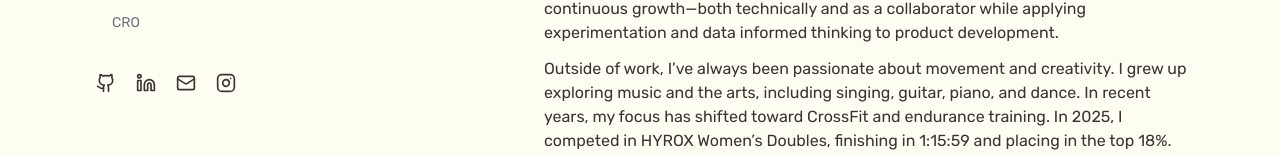
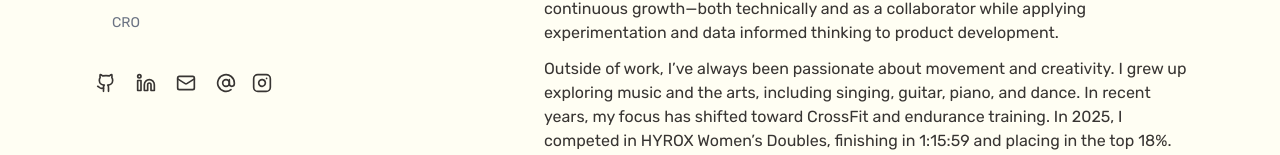
Before and after one commit to erika-goodwin/myproject-26-1-portfolio, a Next.js app: page / in a window 1280 px wide. Shown: the part 471-626 px from the top of the page. Built offline with nearby package versions, Linux system fonts and the light colour scheme.

Commit message:
Fix | email bug and added another option

```diff
--- a/components/sidebar.tsx
+++ b/components/sidebar.tsx
@@ -3,6 +3,7 @@
 import { Leaf } from "lucide-react";
 import { useActiveSection } from "@/hooks/useActivateSection";
 import { clsx } from "clsx";
+import { AtSign } from "lucide-react";
 
 import { profile } from "@/content/profile";
 import Image from "next/image";
@@ -63,15 +64,30 @@ export default function Sidebar() {
               <a
                 key={item.href}
                 href={item.href}
-                className="flex items-center space-x-1 p-2 rounded-full hover:text-off-pink hover:bg-white hover:shadow-md hover:scale-105 transition-transform duration-200"
+                className={clsx(
+                  "flex items-center space-x-1 p-2 rounded-full hover:text-off-pink hover:bg-white hover:shadow-md hover:scale-105 transition-transform duration-200",
+                  item.label === "Instagram" && "order-last"
+                )}
                 target="_blank"
                 rel="noopener noreferrer"
-                aria-details={item.label}
+                {...(item.label === "Email"
+                  ? { "aria-label": "Email" }
+                  : { "aria-details": item.label })}
               >
                 <Icon className="w-5 h-5  hover:text-off-pink" />
               </a>
             );
           })}
+          <button
+            className="flex items-center space-x-1 p-2 rounded-full hover:text-off-pink hover:bg-white hover:shadow-md hover:scale-105 transition-transform duration-200"
+            onClick={() => {
+              navigator.clipboard.writeText("erika.m.hashizume@email.com");
+              alert("Email copied!");
+            }}
+            aria-label="Copy email address"
+          >
+            <AtSign className="w-5 h-5  hover:text-off-pink" />
+          </button>
         </div>
         <Image
           src="/images/saboten.png"
```
